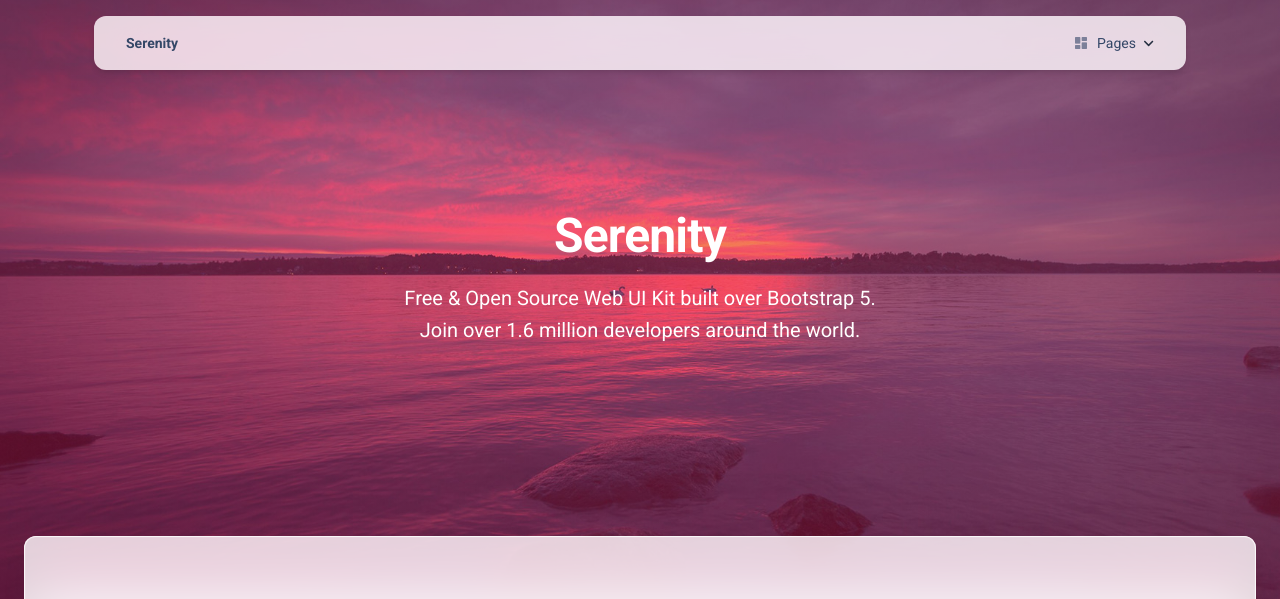
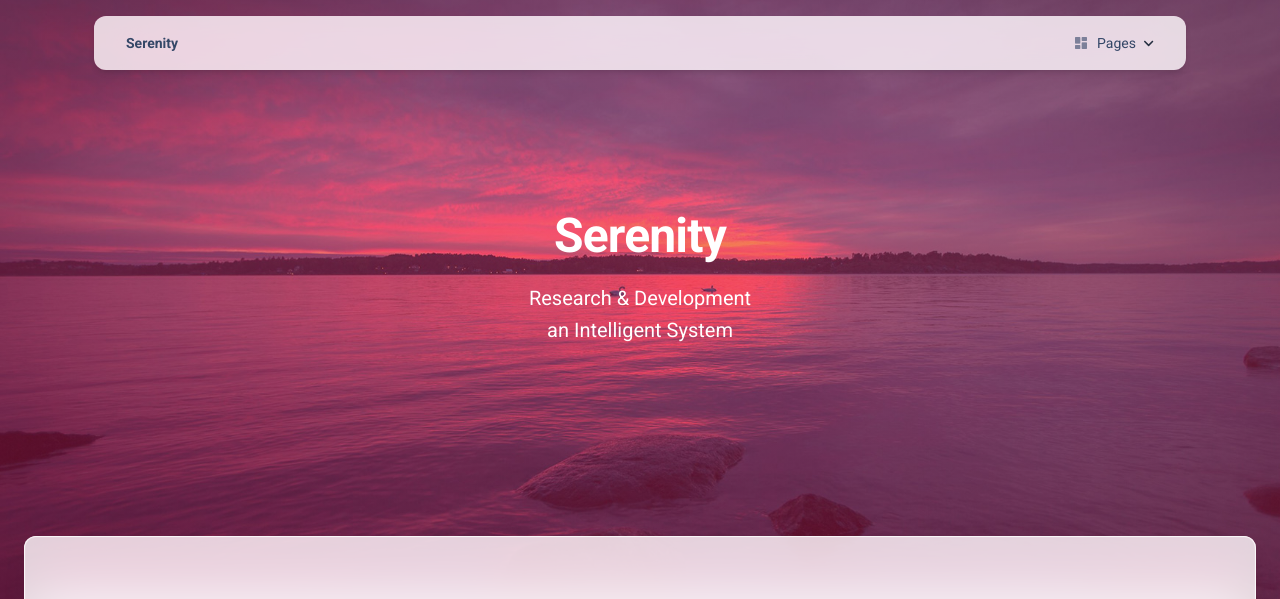
Before and after one commit to angxdes/Serenity, a Django app: page / in a window 1280 px wide. Shown: the top 599 px of the page. Run offline with Django 4.2, Linux system fonts and the light colour scheme; some libraries are stand-ins or nearby versions.

Commit message:
Update index.html
Change in title and subtitle

```diff
--- a/Serenity/chatbot/templates/chatbot/index.html
+++ b/Serenity/chatbot/templates/chatbot/index.html
@@ -292,7 +292,7 @@
       <div class="row">
         <div class="col-lg-7 text-center mx-auto">
           <h1 class="text-white pt-3 mt-n5">Serenity</h1>
-          <p class="lead text-white mt-3">Free & Open Source Web UI Kit built over Bootstrap 5. <br/> Join over 1.6 million developers around the world. </p>
+          <p class="lead text-white mt-3">Research & Development <br/> an Intelligent System </p>
         </div>
       </div>
     </div>
```
